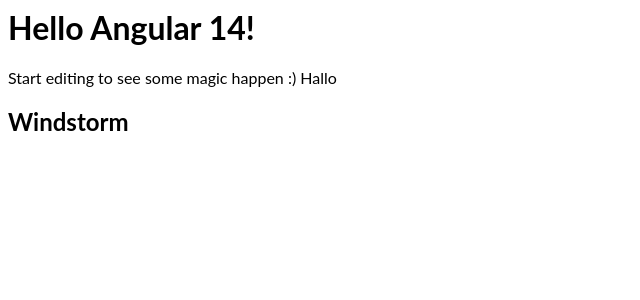
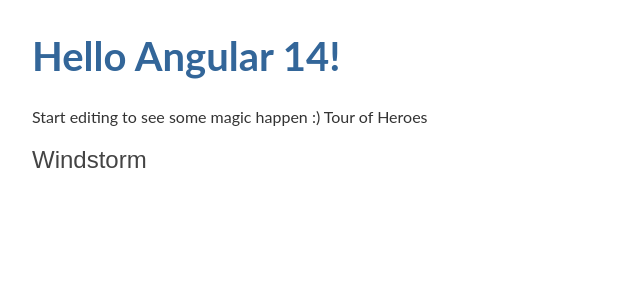
Before and after one commit to Fabusch/TOUR-OF-HEROES, an Angular app: page / in a window 1280 px wide. Shown: the top 300 px of the page, without its empty margins (0-640 px from the left). Built offline with nearby package versions, Linux system fonts and the light colour scheme.

Commit message:
2 files modified

```diff
--- a/src/app/app.component.ts
+++ b/src/app/app.component.ts
@@ -7,5 +7,5 @@
 })
 export class AppComponent {
   name = 'Angular ' + VERSION.major;
-  title = 'Hallo';
+  title = 'Tour of Heroes';
 }
--- a/src/styles.css
+++ b/src/styles.css
@@ -1 +1,25 @@
-/* Add application styles & imports to this file! */
+/* Application-wide Styles */
+h1 {
+  color: #369;
+  font-family: Arial, Helvetica, sans-serif;
+  font-size: 250%;
+}
+h2,
+h3 {
+  color: #444;
+  font-family: Arial, Helvetica, sans-serif;
+  font-weight: lighter;
+}
+body {
+  margin: 2em;
+}
+body,
+input[type='text'],
+button {
+  color: #333;
+  font-family: Cambria, Georgia, serif;
+}
+/* everywhere else */
+* {
+  font-family: Arial, Helvetica, sans-serif;
+}
```
